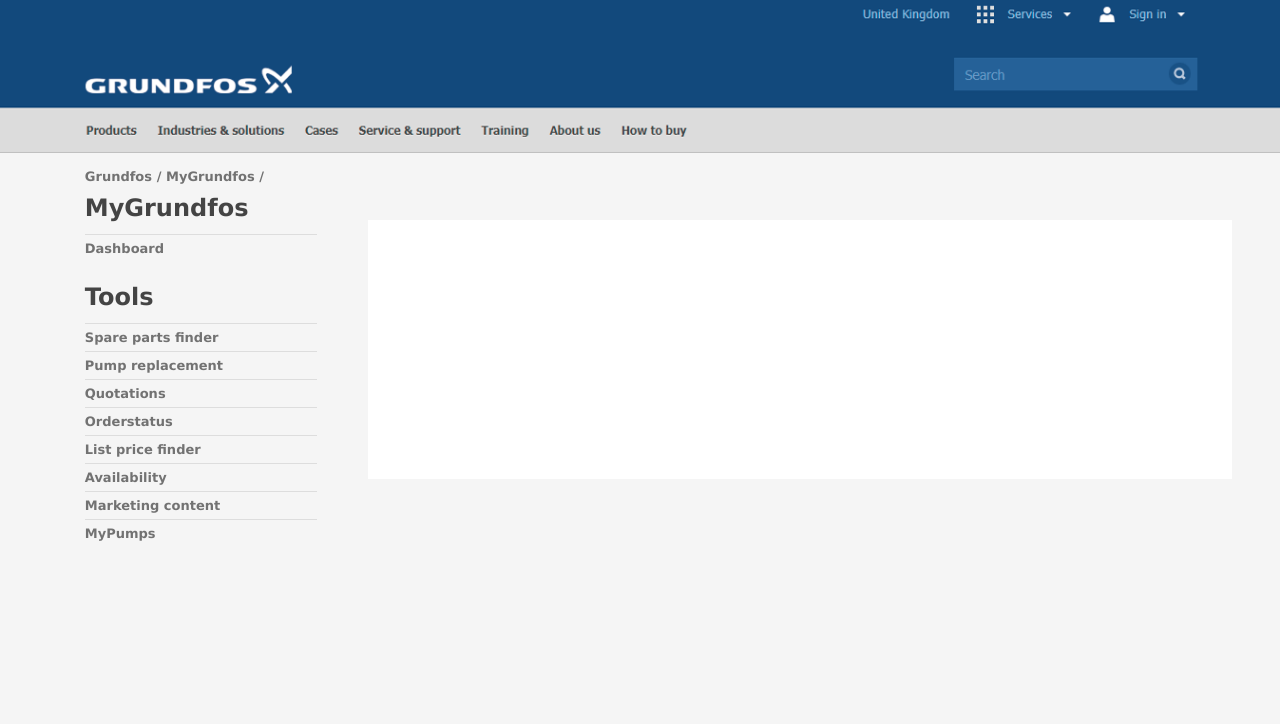
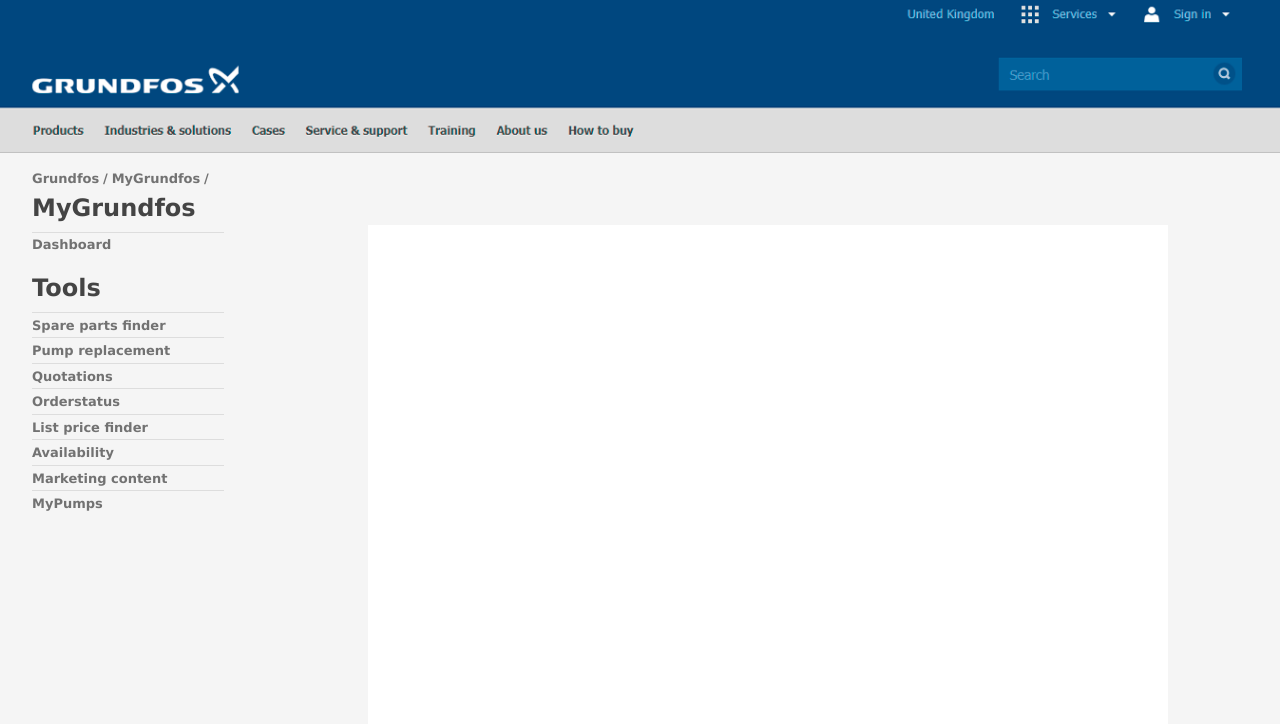
Before and after one commit to Dannyfk/Grundfos, a PHP site: page /skabelon.php in a window 1280 px wide. Shown: the top 724 px of the page. Run offline with PHP 8.4, Linux system fonts and the light colour scheme; some libraries are stand-ins or nearby versions.

Commit message:
skabelon

```diff
--- a/css/style.css
+++ b/css/style.css
@@ -58,17 +58,22 @@
 #wrapper-content {
   clear: both;
   display: grid;
-  grid-template-columns: 1fr 3fr;
+  grid-template-columns: 1fr 4fr ;
+  margin: auto;
+  width: 100%;
 }
 
 #content {
-  background: rgba(255, 255, 255, 1.00);
-  width: 90%;
-  margin: 7% auto;
   grid-column-start: 2;
   grid-column-end: 3;
+  margin-top: 7%;
 }
-
+#main-content {
+  background: rgba(255, 255, 255, 1.00);
+  width: 800px;
+  height: 500px;
+  margin: auto;
+}
 
 /*----------------header-----------------*/
 #header-grundfos {
@@ -117,10 +122,11 @@
   margin-bottom: 10%;
 }
 
-.aside {
+#aside {
   grid-column-start: 1;
   grid-column-end: 2;
-  padding: 3% 1% 0 26.5%;
+  margin: 5% auto;
+  width: 75%;
 }
 
 
--- a/index.php
+++ b/index.php
@@ -11,7 +11,10 @@
     <section id="wrapper-content">
     <section class="aside"> <?php include 'aside.php'; ?> </section>
     <section id="content" >
+      <section id="main-content" >
 
+
+      </section>
     </section>
     </section>
   </body>
--- a/skabelon.php
+++ b/skabelon.php
@@ -8,9 +8,12 @@
   <body>
     <img src="images/header.png" alt="header" id="header-grundfos">
     <section id="wrapper-content">
-    <section class="aside"> <?php include 'aside.php'; ?> </section>
+    <?php include 'aside.php'; ?>
     <section id="content" >
+      <section id="main-content" >
 
+
+      </section>
     </section>
     </section>
   </body>
```
Also changed, not shown: images/header.png.
